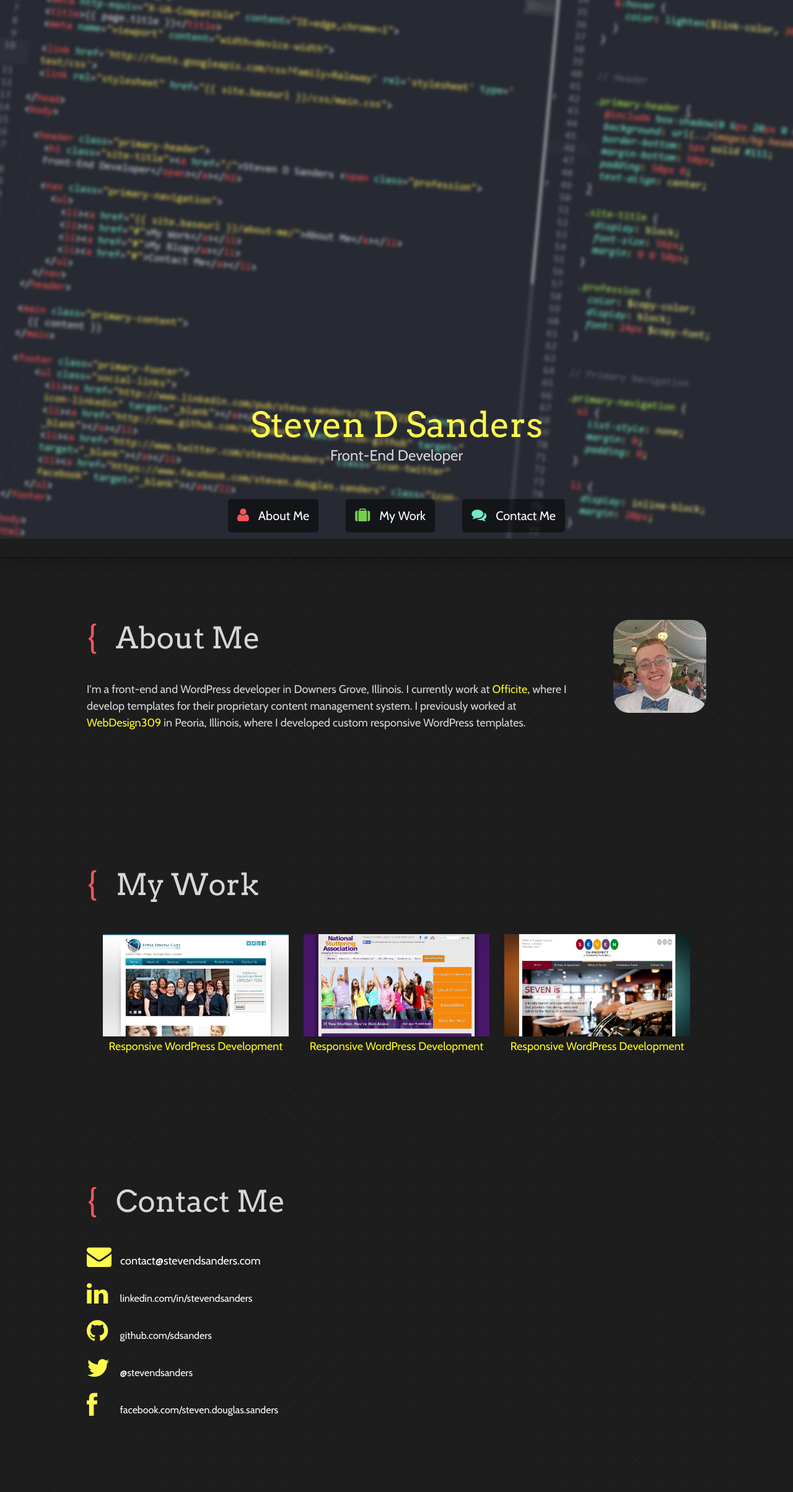
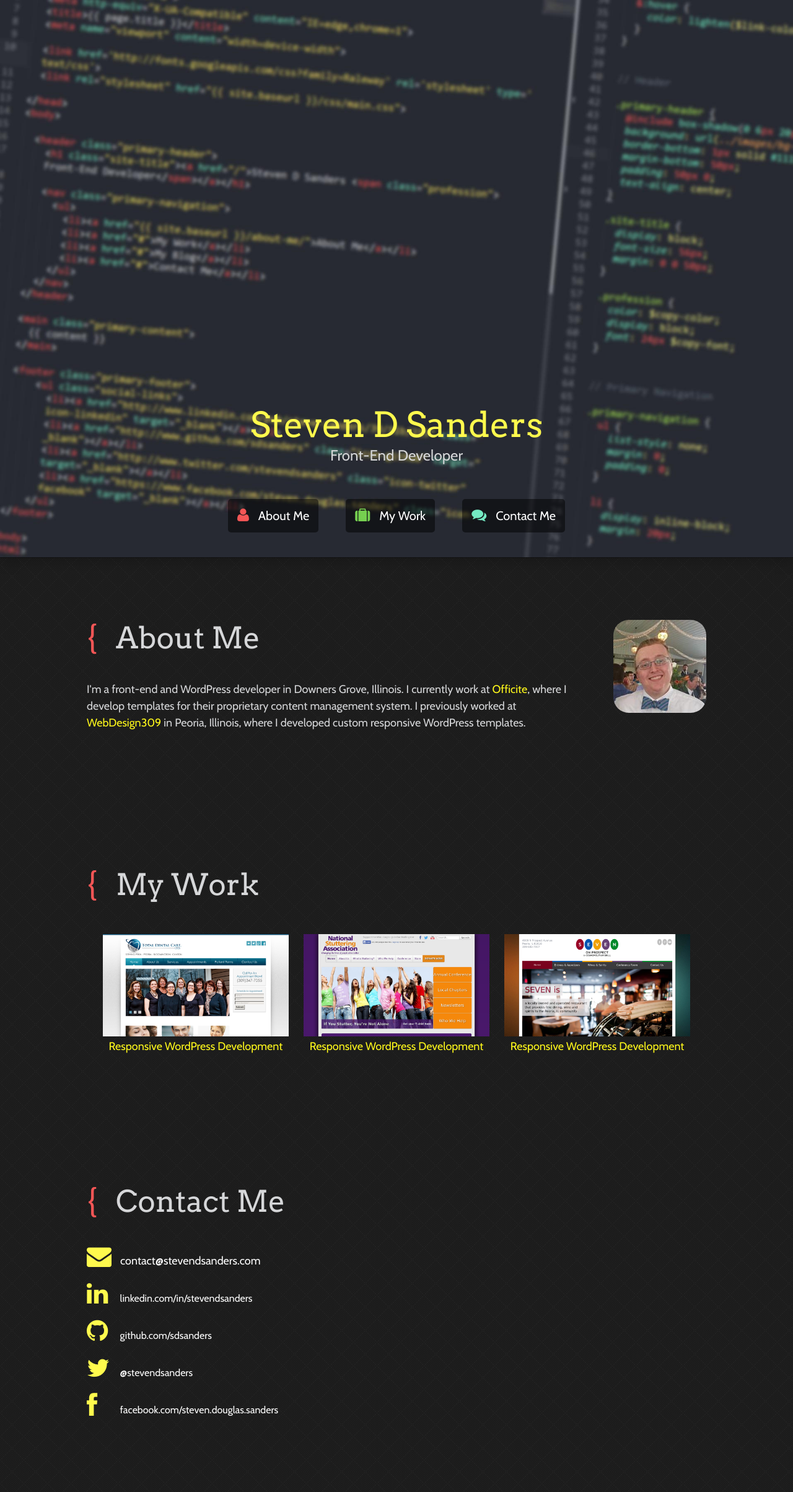
Before and after one commit to sdsanders/portfolio, a Jekyll site: the page built from index.html, in a window 1280 px wide. Shown: the whole page at 62% size. Built offline with Jekyll 4.4.1, drawn with Linux system fonts in a browser that asks for light colours; nearby versions of some CDN libraries; some web fonts are replaced; Markdown is read by kramdown in place of the engine named in the settings.

Commit message:
Fix background size on large screens

```diff
--- a/_sass/main.scss
+++ b/_sass/main.scss
@@ -68,7 +68,7 @@
 .primary-header {
   @include box-shadow(0 6px 20px 0 rgba(#000, 0.2));
   background: url(../images/bg-header.jpg) no-repeat fixed;
-  background-size: contain;
+  background-size: cover;
   border-bottom: 1px solid #111;
   padding: 50px 0;
   text-align: center;
--- a/css/main.css
+++ b/css/main.css
@@ -179,7 +179,7 @@
   -moz-box-shadow: 0 6px 20px 0 rgba(0, 0, 0, 0.2);
   box-shadow: 0 6px 20px 0 rgba(0, 0, 0, 0.2);
   background: url(../images/bg-header.jpg) no-repeat fixed;
-  background-size: contain;
+  background-size: cover;
   border-bottom: 1px solid #111;
   padding: 50px 0;
   text-align: center;
```
